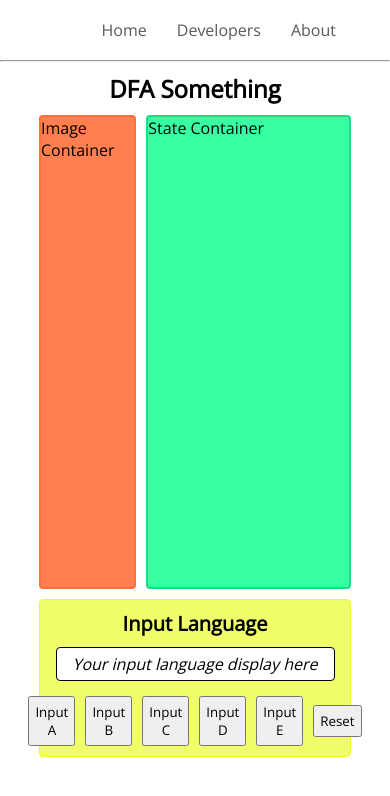
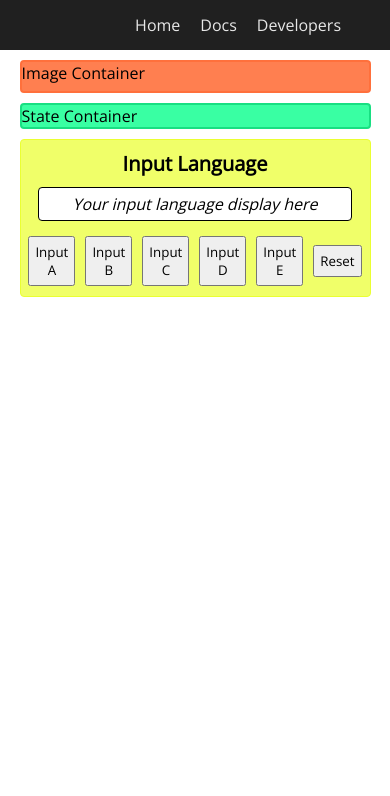
Before and after one commit to monsoros/dfa-app, a React (Create React App) app: page / in a window 390 px wide. Shown: the top 796 px of the page. Built offline with nearby package versions, Linux system fonts and the light colour scheme.

Commit message:
Add new responsive UI for dfa, new docs component

```diff
--- a/src/App.css
+++ b/src/App.css
@@ -6,15 +6,21 @@
   font-family: 'Open Sans', sans-serif;
 }
 
+/* App Component */
+.main {
+  width: 80%;
+  margin: 0 auto;
+}
+
 /* Nav Component */
 .navigationContainer {
   width: 100%;
   color: white;
-  background-color: rgb(255, 255, 255);
+  background-color: rgb(32, 32, 32);
 }
 
 .navBar {
-  height: 60px;
+  height: 50px;
   width: 80%;
   margin: 0 auto 0 auto;
   list-style-type: none;
@@ -29,17 +35,17 @@
 }
 
 .link{
-  color: #595959;
+  color: rgb(231, 231, 231);
   text-decoration: none;
   font-size: 16px;
   border-radius: 4px;
-  padding: 10px;
+  padding: 5px;
   transition: all 0.3s ease 0;
 }
 
 .link:hover {
-  color: #002cab;
-  border: 1px solid #002cab;
+  color: white;
+  border: 1px solid white;
 }
 
 /*.link:focus {
@@ -49,7 +55,6 @@
 
 /* Developer Component */
 .devContainer {
-  width: 80%;
   margin: 0 auto 0 auto;
   text-align: center;
 }
@@ -102,7 +107,6 @@
 
 /* DFA Component */
 .dfaContainer {
-  width: 80%;
   margin: 10px auto 0 auto;
   display: grid;
   grid-template-columns: 1fr 1fr 1fr;
@@ -180,3 +184,28 @@
 .inputBar ul li Button {
   padding: 5px;
 }
+
+
+@media screen and (max-width: 600px) {
+  /* App Component */
+  .main {
+    width: 90%;
+  }
+
+  /* DFA Component */
+  .dfaContainer {
+    grid-template-rows: auto auto auto;
+  }
+
+  .imgContainer {
+    grid-area: 1 / 1 / 2 / 4;
+  }
+
+  .stateContainer {
+    grid-area: 2 / 1 / 3 / 4;
+  }
+
+  .inputContainer {
+    grid-area: 3 / 1 / 4 / 4;
+  }
+}
--- a/src/App.js
+++ b/src/App.js
@@ -3,6 +3,7 @@ import { Route } from 'react-router-dom';
 import Nav from './components/Nav';
 import Developer from './components/Developer';
 import DFA from './components/DFA';
+import Docs from './components/Docs';
 import './App.css';
 
 function App() {
@@ -11,8 +12,9 @@ function App() {
       <header>
         <Nav />
       </header>
-      <div>
+      <div className="main">
         <Route exact path="/" component={DFA}></Route>
+        <Route path="/docs" component={Docs}></Route>
         <Route path="/developers" component={Developer}></Route>
       </div>
     </div>
--- /dev/null
+++ b/src/components/Docs.js
@@ -0,0 +1,11 @@
+import React from 'react';
+
+function Docs() {
+    return(
+        <div>
+            <h1>Document</h1>
+        </div>
+    )
+}
+
+export default Docs;
--- a/src/components/InputController.js
+++ b/src/components/InputController.js
@@ -9,7 +9,7 @@ function InputController() {
             <div className="displayBar">
                 <div className="inputLabel">Input Language</div>
                 <div className="displayInput">{
-                    inputStack.length == 0 ? <i>Your input language display here</i> : inputStack
+                    inputStack.length === 0 ? <i>Your input language display here</i> : inputStack
                 }</div>
             </div>
             <div className="inputBar">
--- a/src/components/Nav.js
+++ b/src/components/Nav.js
@@ -1,4 +1,4 @@
-import React, { useEffect } from 'react';
+import React from 'react';
 import { Link } from 'react-router-dom';
 
 function Nav() {
@@ -7,11 +7,10 @@ function Nav() {
             <nav>
                 <ul className="navBar">
                     <li><Link to="/" className="link">Home</Link></li>
+                    <li><Link to="/docs" className="link">Docs</Link></li>
                     <li><Link to="/developers" className="link">Developers</Link></li>
-                    <li><Link to="" className="link">About</Link></li>
                 </ul>
             </nav>
-            <hr></hr>
         </div>
     )
 }
```
